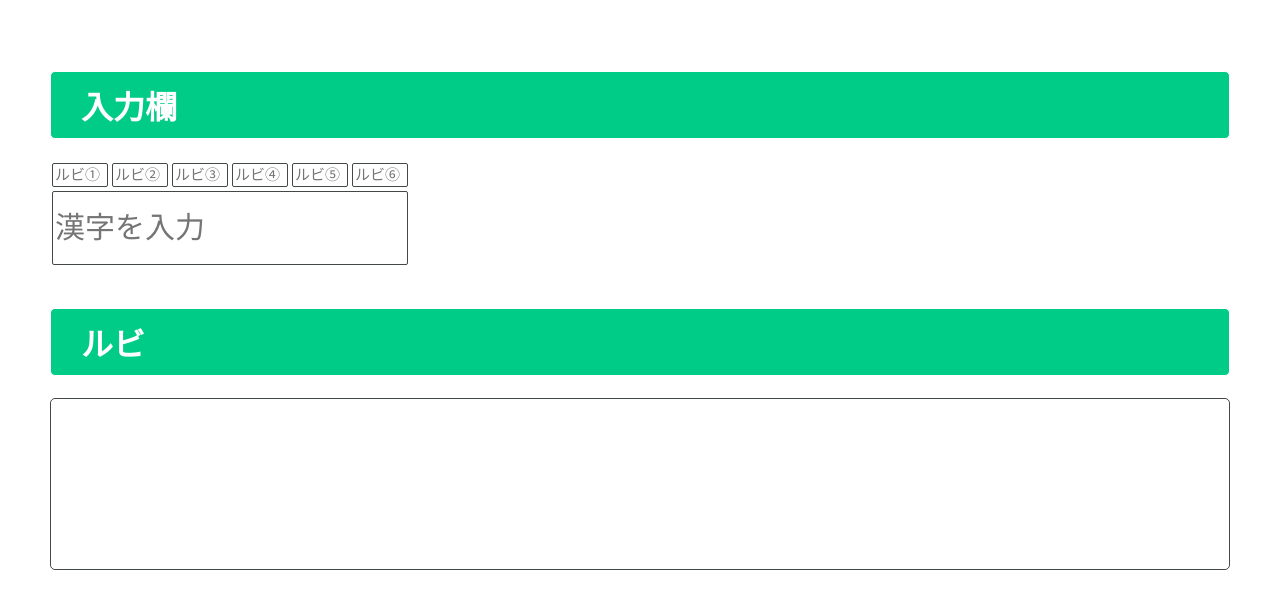
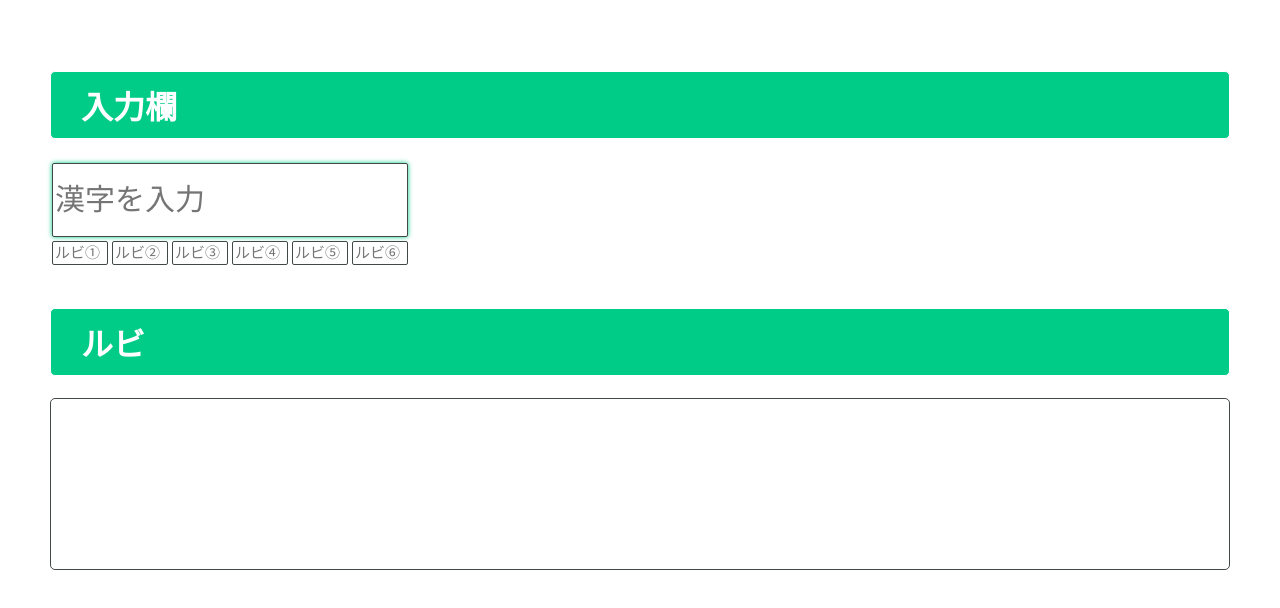
Before and after one commit to kazzkey/rubyfuri_app, a React (Create React App) app: page / in a window 1280 px wide. Shown: the top 608 px of the page. Built offline with nearby package versions, Linux system fonts and the light colour scheme.

Commit message:
fix design

```diff
--- a/src/App.css
+++ b/src/App.css
@@ -19,7 +19,13 @@ input {
   border-radius: 2px;
 }
 
-h1{
+input:focus {
+  outline: 0;
+  border-color: #424846;
+  box-shadow:0px 0px 5px #00cc88;
+}
+
+h1 {
   background-color: #00cc88;
   border: 1px solid;
   border-radius: 5px;
--- a/src/App.js
+++ b/src/App.js
@@ -81,6 +81,15 @@ const App = () => {
         <h1>入力欄</h1>
         <div>
           <input
+            className="kanji"
+            value={kanji}
+            placeholder="漢字を入力"
+            autoFocus="true"
+            onChange={(e) => {setKanji(e.target.value)}}
+          ></input>
+        </div>
+        <div>
+          <input
             className="ruby"
             value={ruby1}
             placeholder="ルビ①"
@@ -117,14 +126,6 @@ const App = () => {
             onChange={(e) => {setRuby6(e.target.value)}}
           ></input>
         </div>
-        <div>
-          <input
-            className="kanji"
-            value={kanji}
-            placeholder="漢字を入力"
-            onChange={(e) => {setKanji(e.target.value)}}
-          ></input>
-        </div>
         <br />
         <h1>ルビ</h1>
         <div className="rubyContent">
```
Also changed, not shown: 1 other file (tests, documents, lock files or other folders).
